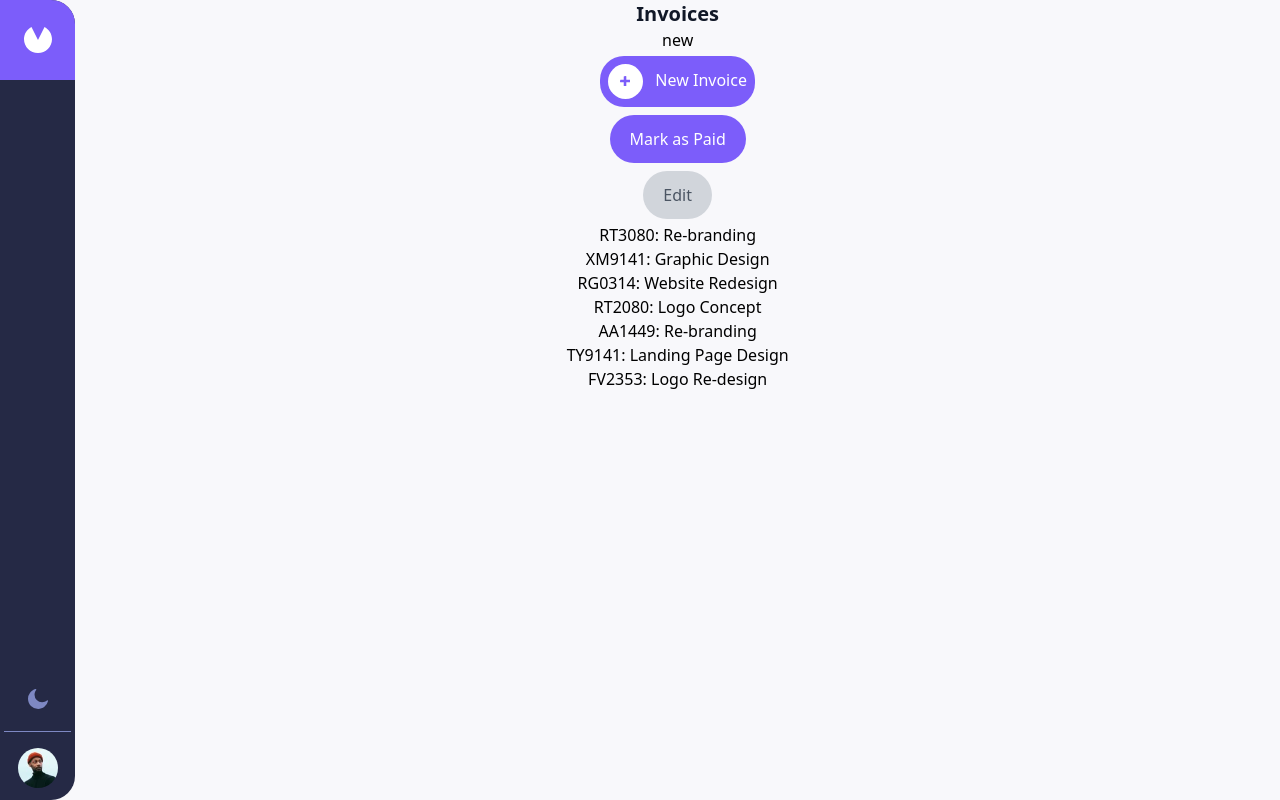
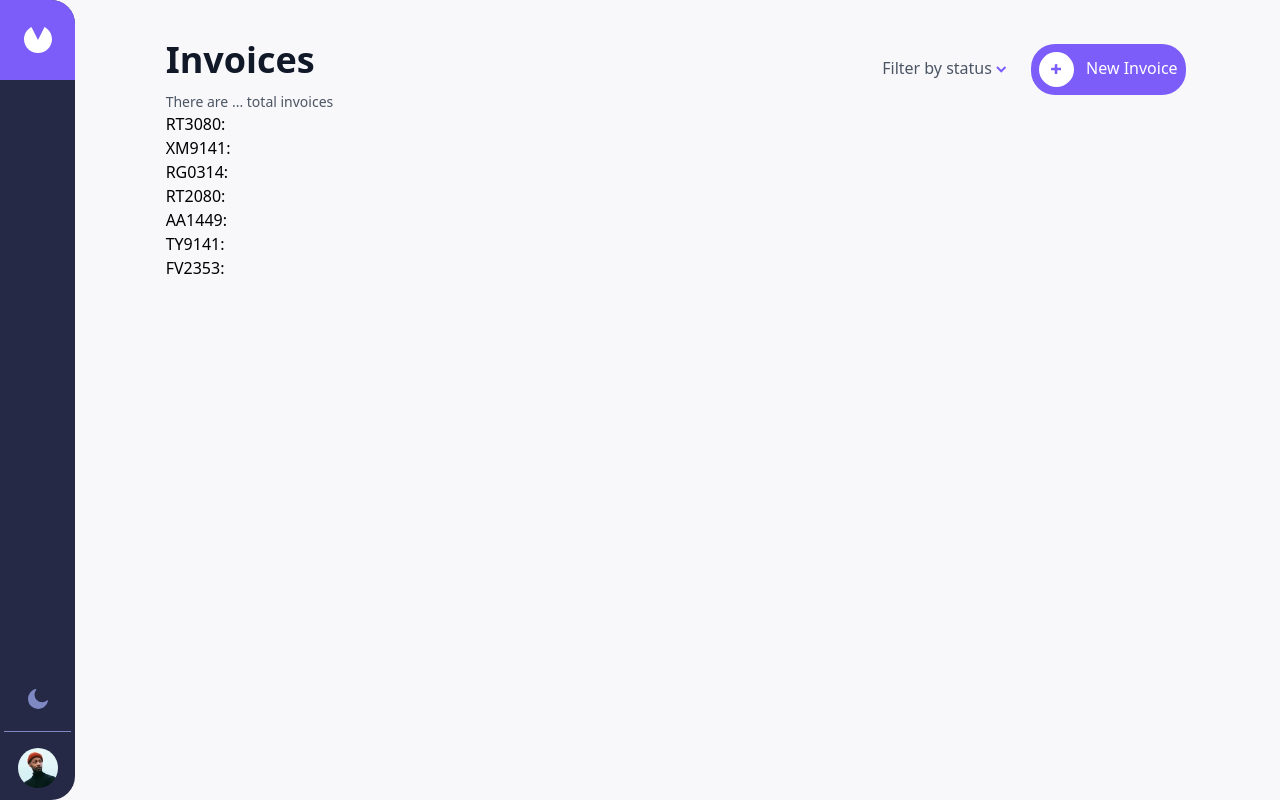
Before and after one commit to macceth/pf-invoice-app, a React (Create React App) app: page /#/invoices in a window 1280 px wide. Built offline with nearby package versions, Linux system fonts and the light colour scheme.

Commit message:
Invoice Item

```diff
--- a/src/components/Button.tsx
+++ b/src/components/Button.tsx
@@ -3,6 +3,7 @@ import React from "react";
 interface ButtonProps {
   mode: Modes;
   className?: string;
+  onClick: ()=>void;
 }
 
 export enum Modes {
@@ -14,7 +15,7 @@ export enum Modes {
   B6,
 }
 
-const Button = ({ mode, className }: ButtonProps) => {
+const Button = ({ mode, className, onClick }: ButtonProps) => {
   let btnClass = className ? className : "";
   if (mode === Modes.NewInvoice) {
     btnClass = "bg-purple m-1 text-white rounded-3xl px-2 py-2 hover:bg-purple-light transition-color duration-100";
@@ -26,7 +27,7 @@ const Button = ({ mode, className }: ButtonProps) => {
   }
 
   return (
-    <button className={btnClass}>
+    <button className={btnClass} onClick={onClick}>
       {mode === Modes.NewInvoice && (
         <React.Fragment>
           <img className="bg-white rounded-full p-3 inline-block mr-3" src={process.env.PUBLIC_URL + "/assets/icon-plus.svg"} alt="icon plus" />
--- a/src/components/InvoiceForm.tsx
+++ b/src/components/InvoiceForm.tsx
@@ -10,6 +10,7 @@ interface InvoiceFormProps {
   mode: modes;
 }
 
+
 const InvoiceForm = ({ setShowInvoiceForm, mode }: InvoiceFormProps) => {
   const hideInvoiceForm = () => {
     setShowInvoiceForm(false);
@@ -21,6 +22,7 @@ const InvoiceForm = ({ setShowInvoiceForm, mode }: InvoiceFormProps) => {
       {mode === modes.CREATE && <h2>CREATE</h2>}
       {mode === modes.EDIT && <h2>EDIT</h2>}
       <button onClick={hideInvoiceForm}>cancel</button>
+
     </div>
   );
 };
--- /dev/null
+++ b/src/components/InvoiceItem.tsx
@@ -0,0 +1,17 @@
+import { Link } from "react-router-dom";
+
+interface InvoiceItemProps {
+  id: string,
+
+}
+
+const InvoiceItem = (props: InvoiceItemProps) => {
+
+  return <Link to={"/invoices/" + props.id} key={props.id}>
+  <div>
+    {props.id}:
+  </div>
+</Link>
+}
+
+export default InvoiceItem
--- a/src/pages/Invoices.tsx
+++ b/src/pages/Invoices.tsx
@@ -1,9 +1,9 @@
-import { Link } from "react-router-dom";
 import InvoiceForm, { modes } from "../components/InvoiceForm";
 import Button, { Modes as buttonModes } from "../components/Button";
 import { useState } from "react";
 
 import data from "../data.json";
+import InvoiceItem from "../components/InvoiceItem";
 
 const Invoices = () => {
   const [showCreateInvoice, setShowInvoiceForm] = useState(false);
@@ -15,20 +15,24 @@ const Invoices = () => {
   return (
     <div className="flex flex-col items-center w-screen">
       {showCreateInvoice && <InvoiceForm setShowInvoiceForm={setShowInvoiceForm} mode={modes.CREATE} />}
-      <h1 className="text-xl font-bold text-gray-900 dark:text-white">Invoices</h1>
-      <button onClick={showInvoiceForm}>new</button>
+      <div className="container max-w-5xl pt-10 mx-auto">
+        <div className="flex justify-between">
+          <div>
+            <h1 className="text-4xl font-bold text-gray-900 dark:text-white">Invoices</h1>
+            <h3 className="text-sm mt-3 text-gray-600 dark:text-white">There are ... total invoices</h3>
+          </div>
+          <div>
+            <button className="mr-5 text-gray-600 dark:text-white">
+              Filter by status <img className="inline-block" src={process.env.PUBLIC_URL + "/assets/icon-arrow-down.svg"} alt="icon-arrow-down" />
+            </button>
+            <Button onClick={showInvoiceForm} mode={buttonModes.NewInvoice} />
+          </div>
+        </div>
 
-      <Button mode={buttonModes.NewInvoice}/>
-      <Button mode={buttonModes.MarkAsPaid}/>
-      <Button mode={buttonModes.Edit}/>
-
-      {data.map((item) => (
-        <Link to={"/invoices/" + item.id} key={item.id}>
-          <div>
-            {item.id}: {item.description}
-          </div>
-        </Link>
-      ))}
+        {data.map((item) => (
+          <InvoiceItem id={item.id} />
+        ))}
+      </div>
     </div>
   );
 };
```
